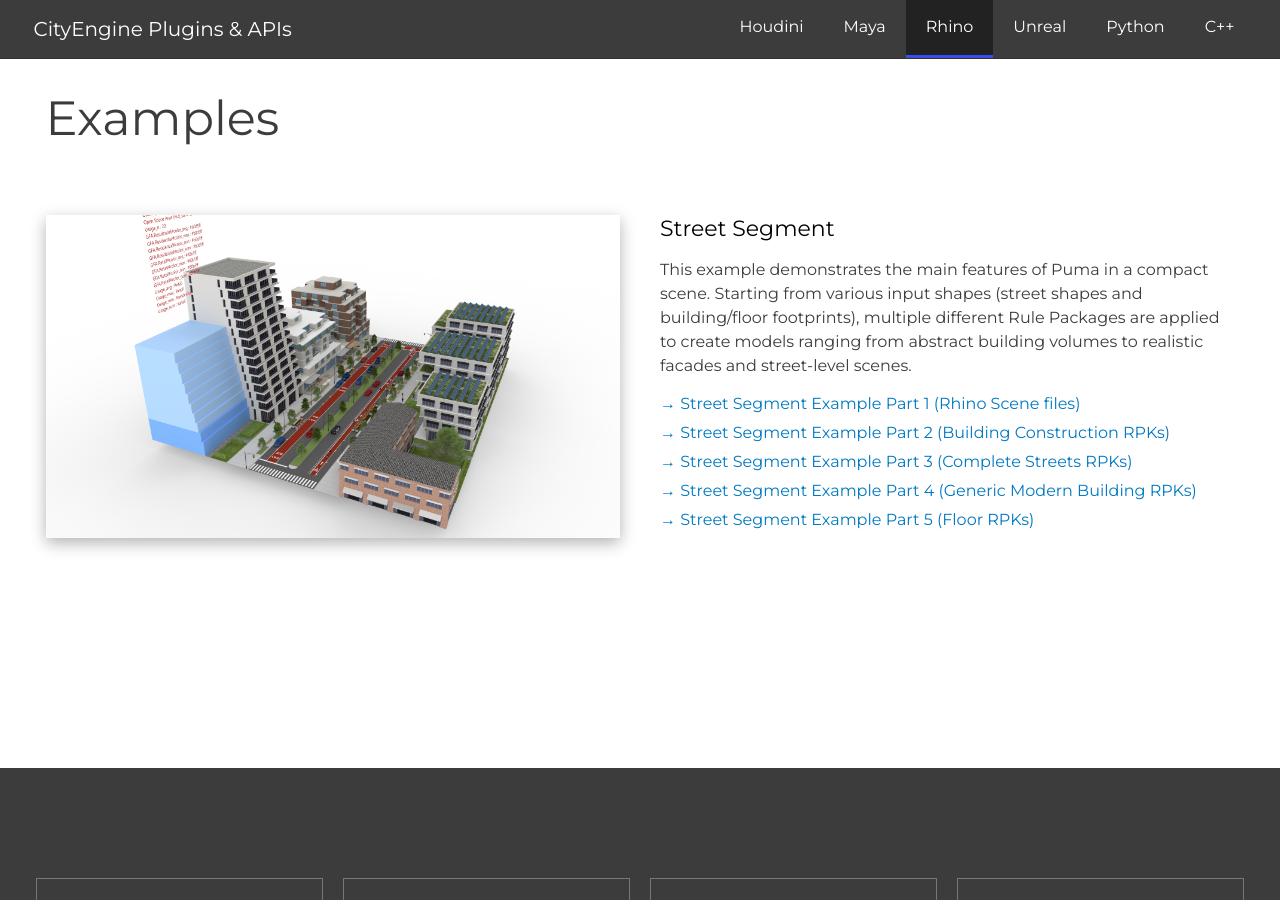
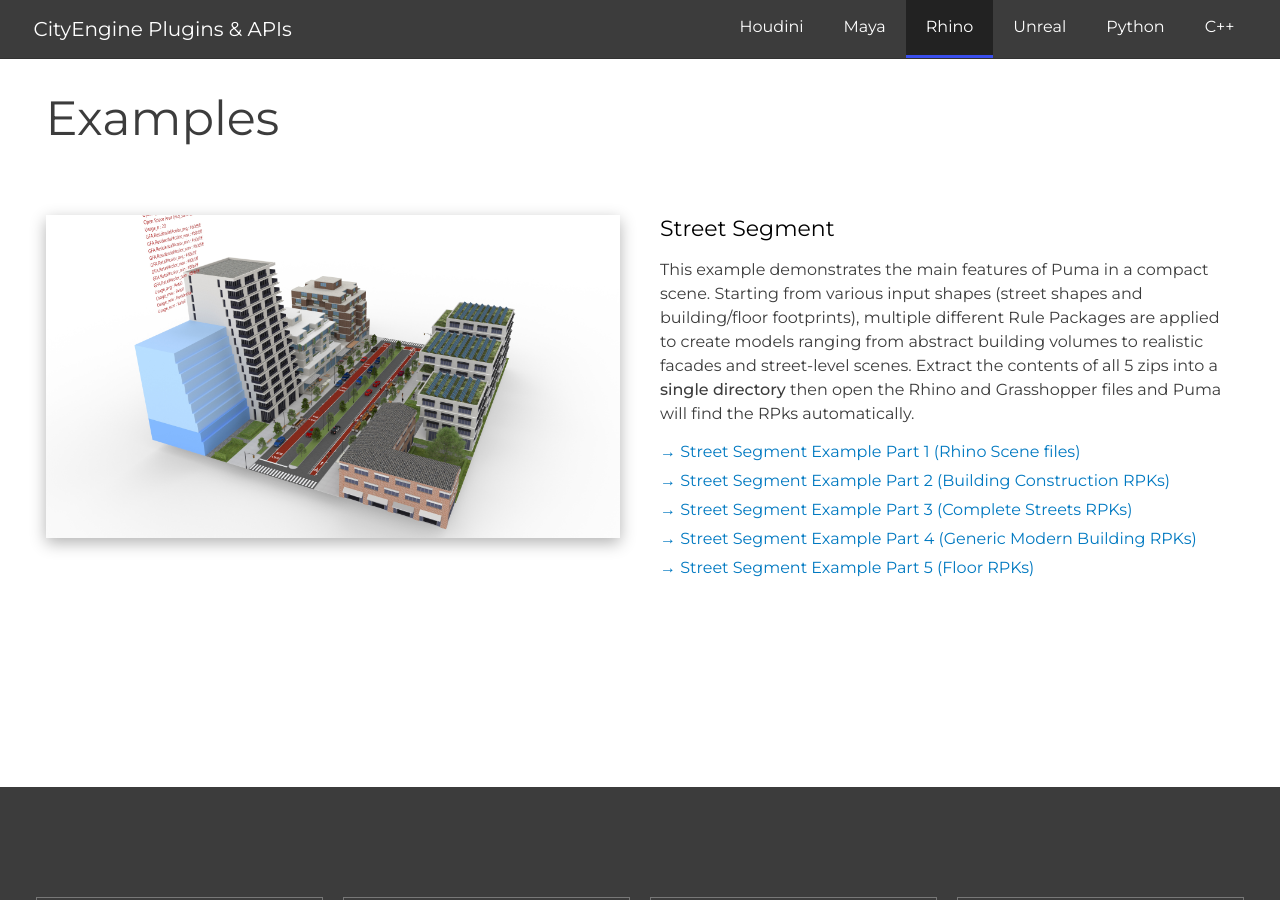
Before and after one commit to Esri/cityengine, a Jekyll site: the page built from _plugins/puma.md, in a window 1280 px wide and 900 px high, scrolled down 2955 px. Built offline with Jekyll 4.4.1, drawn with Linux system fonts in a browser that asks for light colours.

Commit message:
Add example download note

```diff
--- a/_plugins/puma.md
+++ b/_plugins/puma.md
@@ -44,7 +44,7 @@
 examples:
 
   - title: Street Segment
-    text: This example demonstrates the main features of Puma in a compact scene. Starting from various input shapes (street shapes and building/floor footprints), multiple different Rule Packages are applied to create models ranging from abstract building volumes to realistic facades and street-level scenes.
+    text: This example demonstrates the main features of Puma in a compact scene. Starting from various input shapes (street shapes and building/floor footprints), multiple different Rule Packages are applied to create models ranging from abstract building volumes to realistic facades and street-level scenes. Extract the contents of all 5 zips into a <strong>single directory</strong> then open the Rhino and Grasshopper files and Puma will find the RPks automatically.
 
     files:
       - title: Street Segment Example Part 1 (Rhino Scene files)
```
